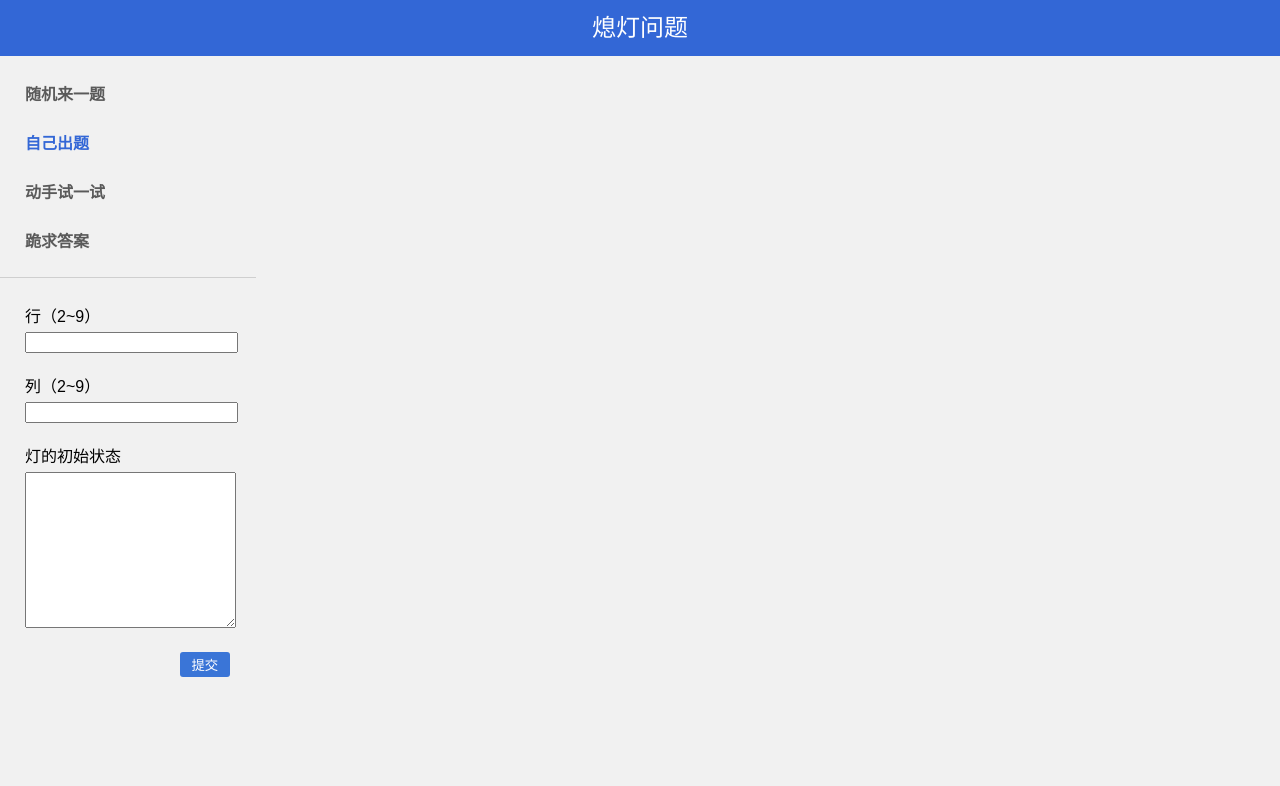
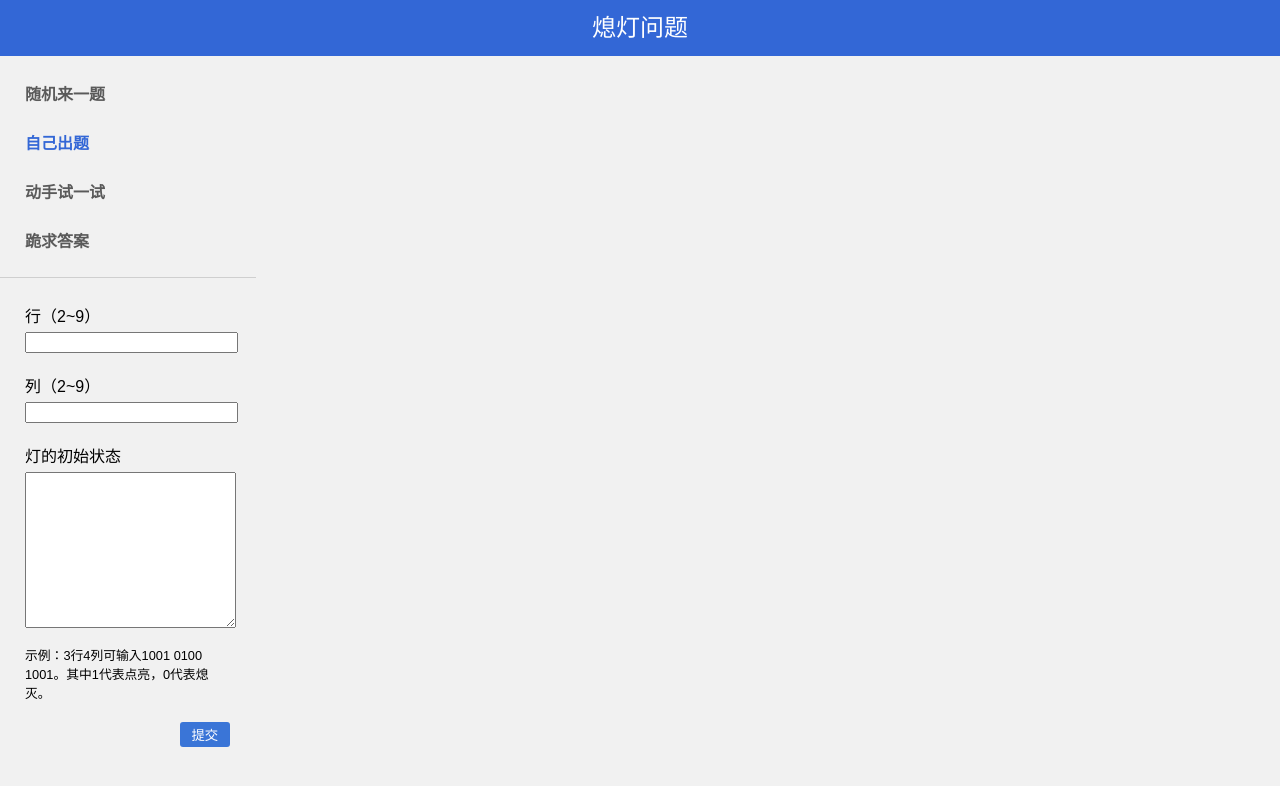
Before and after one commit to Fred-Shan/algorithem-visualization, a React app: page / in a window 1280 px wide. Both pictures are taken after a click on the element "自己出题". Shown: the top 786 px of the page. Built offline with nearby package versions, Linux system fonts and the light colour scheme.

Commit message:
增加用户输入提示

```diff
--- a/src/App.js
+++ b/src/App.js
@@ -1,7 +1,6 @@
 import React, { Component } from 'react';
 
 import Layout from './hoc/Layout/Layout';
-import classes from './App.css';
 
 class App extends Component {
   render() {
--- a/src/LigntsOutPuzzle/ControlPanel/ControlPanel.css
+++ b/src/LigntsOutPuzzle/ControlPanel/ControlPanel.css
@@ -29,6 +29,10 @@
     width: 100%;
 }
 
+.hint {
+    font-size: 80%;
+}
+
 .submit {
     width: 50px;
     height: 25px;
--- a/src/LigntsOutPuzzle/ControlPanel/ControlPanel.js
+++ b/src/LigntsOutPuzzle/ControlPanel/ControlPanel.js
@@ -39,6 +39,7 @@ class ControlPanel extends Component {
                     <div className={classes.inputElement}>
                         <span className={classes.label}>灯的初始状态</span>
                         <textarea className={classes.input} rows="10" ref={(inp) => { this.lightsStateInput = inp }}></textarea>
+                        <p className={classes.hint}>示例：3行4列可输入1001 0100 1001。其中1代表点亮，0代表熄灭。</p>
                     </div>
                     <div className={classes.inputElement}>
                         <input
--- a/src/hoc/SideBar/SideBar.css
+++ b/src/hoc/SideBar/SideBar.css
@@ -1,6 +1,4 @@
 .sidebar {
     width: 20vw;
     float: left;
-    margin-bottom: -3000px;
-    padding-bottom: 3000px;
 }
--- a/src/index.css
+++ b/src/index.css
@@ -2,6 +2,5 @@ body {
   margin: 0;
   padding: 0;
   font-family: sans-serif;
-  overflow: hidden;
   background: #f1f1f1;
 }
```
